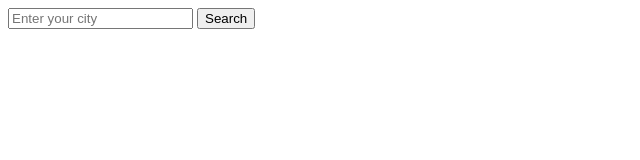
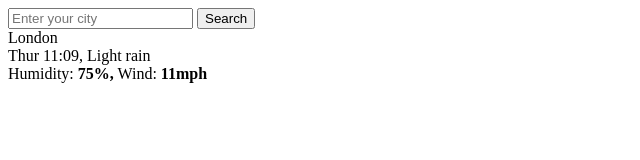
Before and after one commit to Simbiat23/my-first-weather-app, a plain HTML site: page index.html in a window 1280 px wide. Shown: the whole page, without its empty margins (0-640 px from the left). Drawn offline with Linux system fonts and the light colour scheme.

Commit message:
Added a weather details section

```diff
--- a/index.html
+++ b/index.html
@@ -9,7 +9,7 @@
   <body>
     <div class="container">
       <div class="search-container">
-        <form class="search-form">
+        <form class="search-form" id="search-form">
           <input
             type="search"
             placeholder="Enter your city"
@@ -20,6 +20,16 @@
           <input type="submit" value="Search" />
         </form>
       </div>
+      <div class="weather-container">
+        <div class="city-details">London</div>
+        <div class="weather-details">
+          <span class="date">Thur 11:09,</span> <span>Light rain</span>
+          <br />
+          <span
+            >Humidity: <strong>75%,</strong> Wind: <strong>11mph</strong></span
+          >
+        </div>
+      </div>
     </div>
     <script src="/index.js"></script>
   </body>
```
